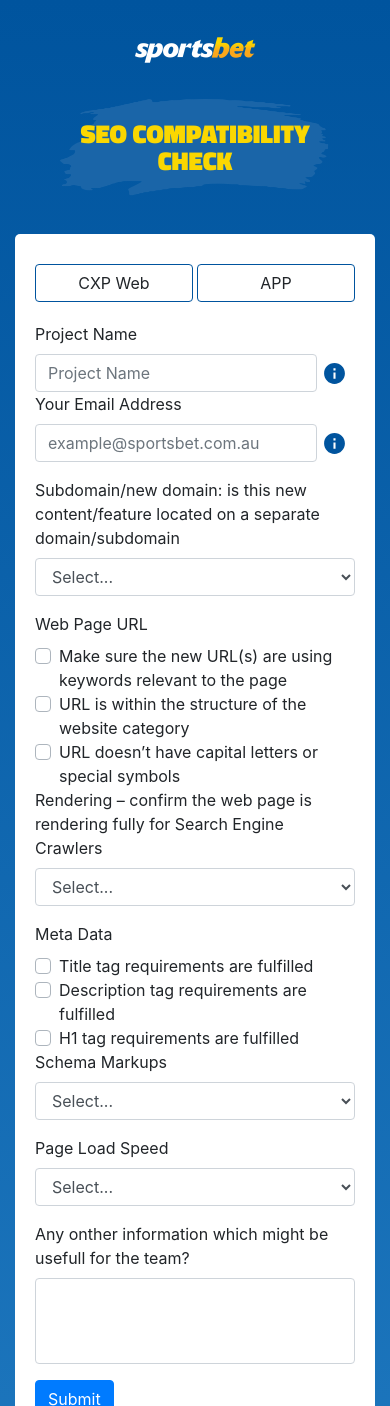
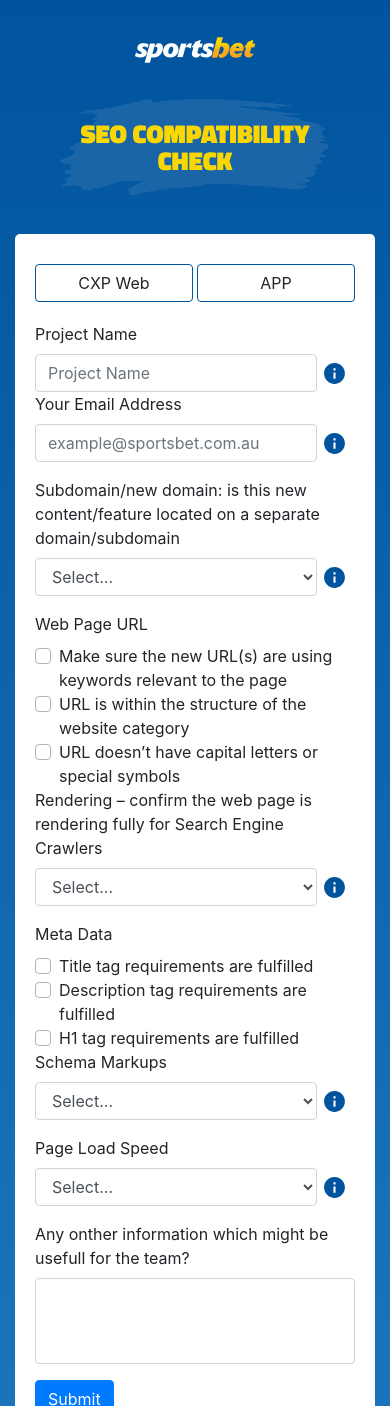
Before and after one commit to ventosae/ba-checklist, a React (Create React App) app in the folder ba-checklist/: page / in a window 390 px wide. Shown: the top 1406 px of the page. Built offline with nearby package versions, Linux system fonts and the light colour scheme.

Commit message:
tooltip added to select component

```diff
--- a/ba-checklist/src/App.css
+++ b/ba-checklist/src/App.css
@@ -98,20 +98,29 @@
   width: 100%;
 }
 
-.form-b__input {
+.form-b__input,
+.form-b__select {
   width: 94% !important;
 }
 
 @media only screen and (max-width: 590px) {
-  .form-b__input {
+  .form-b__input,
+  .form-b__select {
     width: 90% !important;
   }
 }
 
 @media only screen and (max-width: 395px) {
-  .form-b__input {
+  .form-b__input,
+  .form-b__select {
     width: 88% !important;
   }
+}
+
+.form-b__group--select {
+  display: flex;
+  flex: 1 1;
+  flex-wrap: wrap;
 }
 
 .form-b_text {
@@ -242,6 +251,13 @@
   text-align: center;
   background-color: var(--sb-blue);
   border-radius: 4px;
+  min-height: 38px;
+  display: flex;
+  flex-direction: column;
+  justify-content: center;
+  align-items: center;
+  align-content: center;
+  word-break: break-word;
 }
 
 @media only screen and (max-width: 530px) {
@@ -270,11 +286,13 @@
   /* transition: all 0.4s ease; */
   position: absolute;
   content: "";
+  z-index: 999;
 }
 
 #tooltip.off {
   opacity: 0;
   transition: all 0.5s ease;
+  /* z-index: -100; */
 }
 
 .tooltip-header {
--- a/ba-checklist/src/componenets/form.js
+++ b/ba-checklist/src/componenets/form.js
@@ -121,7 +121,7 @@
             //classes cold be .tooltip-good / .tooltip-bad / .tooltip-comment
             tooltipmessage={[
               {
-                tolltipcomment: "Please provi",
+                tolltipcomment: "Please provide info here",
                 class: "123"
               }
             ]}
@@ -166,6 +166,13 @@
           inputId="domain"
           inputChange={this.handleInputChange}
           errorMessage={this.state.formErrors.domain}
+          //classes cold be .tooltip-good / .tooltip-bad / .tooltip-comment
+          tooltipmessage={[
+            {
+              tolltipcomment: "Please provide info here",
+              class: "123"
+            }
+          ]}
         />
 
         <Checklistfield
@@ -202,6 +209,13 @@
           inputId="rendering"
           inputChange={this.handleInputChange}
           errorMessage={this.state.formErrors.rendering}
+          //classes cold be .tooltip-good / .tooltip-bad / .tooltip-comment
+          tooltipmessage={[
+            {
+              tolltipcomment: "Please provide info here",
+              class: "123"
+            }
+          ]}
         />
 
         <Checklistfield
@@ -234,6 +248,13 @@
           inputId="schema"
           inputChange={this.handleInputChange}
           errorMessage={this.state.formErrors.schema}
+          //classes cold be .tooltip-good / .tooltip-bad / .tooltip-comment
+          tooltipmessage={[
+            {
+              tolltipcomment: "Please provide info here",
+              class: "123"
+            }
+          ]}
         />
 
         <Selectfield
@@ -247,6 +268,13 @@
           inputId="pagespeed"
           inputChange={this.handleInputChange}
           errorMessage={this.state.formErrors.pagespeed}
+          //classes cold be .tooltip-good / .tooltip-bad / .tooltip-comment
+          tooltipmessage={[
+            {
+              tolltipcomment: "Please provide info here",
+              class: "123"
+            }
+          ]}
         />
 
         <div className="form-group form-b__group">
--- a/ba-checklist/src/componenets/select.js
+++ b/ba-checklist/src/componenets/select.js
@@ -1,5 +1,6 @@
 import React, { Component } from "react";
 import Error from "./error.js";
+import Info from "./info.js";
 
 class Selectfield extends Component {
   state = {};
@@ -7,7 +8,7 @@
   render() {
     const options = this.props.options;
     return (
-      <div className="form-group form-b__group">
+      <div className="form-group form-b__group form-b__group--select">
         <label className="form-b__lable" for="question1">
           {this.props.inputLabel}
         </label>
@@ -18,6 +19,7 @@
           id={this.props.inputId}
           onChange={this.props.inputChange}
           name={this.props.inputId}
+          tooltipmessage={this.props.tooltipmessage}
         >
           <option default className={"form-b__option--select"} value="">
             Select...
@@ -28,6 +30,10 @@
             </option>
           ))}
         </select>
+        <Info
+          id={this.props.inputId}
+          tooltiptextvalue={this.props.tooltipmessage}
+        />
         <Error errorMessage={this.props.errorMessage} />
       </div>
     );
--- a/ba-checklist/src/componenets/tooltip.js
+++ b/ba-checklist/src/componenets/tooltip.js
@@ -35,7 +35,6 @@
           {tooltiptext.map(text => (
             <>
               <span className={text.class}>{text.tolltipcomment}</span>
-              <br />
             </>
           ))}
         </div>
@@ -74,9 +73,11 @@
 
       let rx = hoverRect.x + hoverRect.width, // most right x
         lx = hoverRect.x, // most left x
-        ty = hoverRect.y, // most top y
+        ty = hoverRect.y + 5, // most top y
         by = hoverRect.y + hoverRect.height; // most bottom y
 
+      console.log("most left y", ty);
+      console.log("hover rect height", hoverRect.height);
       // tool tip rectange
       let ttRect = ttNode.getBoundingClientRect();
 
@@ -114,7 +115,7 @@
       } else if (bLeft) {
         x = lx - ttRect.width;
 
-        y = ty + (hoverRect.height - ttRect.height) + 20;
+        y = ty + (hoverRect.height - ttRect.height);
 
         if (y < 0) {
           y = ty;
```
